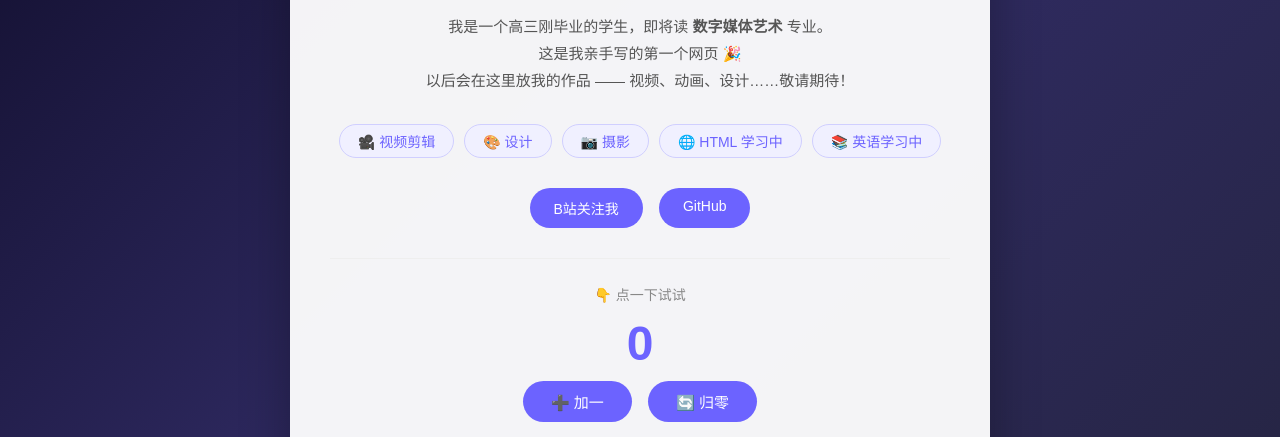
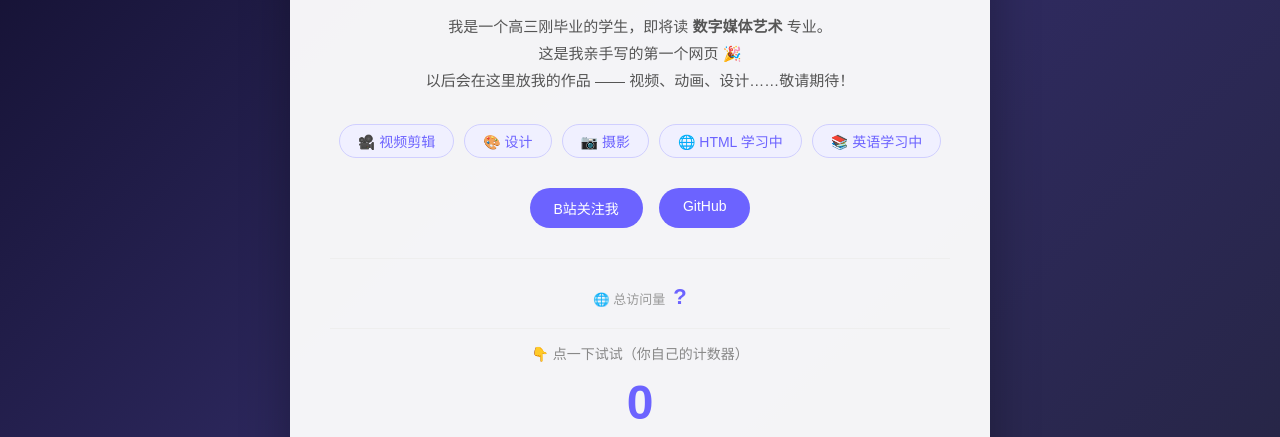
Before and after one commit to markd0gZa1/my-webpage, a plain HTML site: page index.html in a window 1280 px wide. Shown: the part 283-720 px from the top of the page. Drawn offline with Linux system fonts and the light colour scheme; no server answers.

Commit message:
新增：来访人数统计 + 保留个人计数器
- 用 CountAPI 实现全球总访问量统计，页面加载自动 +1
- 每个浏览器会话只计一次，刷新不重复
- 保留 localStorage 个人手点计数器（+1/归零按钮）
- 清晰分区，互不干扰

Co-Authored-By: Claude <noreply@anthropic.com>

```diff
--- a/index.html
+++ b/index.html
@@ -159,6 +159,31 @@
             margin: 10px 0;
         }
 
+        /* ---------- 来访统计（顶部那行） ---------- */
+        .visitor-row {
+            display: flex;
+            justify-content: center;
+            align-items: baseline;
+            gap: 8px;
+            margin-bottom: 6px;
+        }
+        .visitor-row .label {
+            font-size: 13px;
+            color: #999;
+        }
+        .visitor-row .num {
+            font-size: 22px;
+            font-weight: 700;
+            color: #6c63ff;
+        }
+
+        /* ---------- 分割线 ---------- */
+        .counter-divider {
+            height: 1px;
+            background: #eee;
+            margin: 18px 0 14px;
+        }
+
         /* ---------- 按钮样式 ---------- */
         .btn {
             background: #6c63ff;
@@ -241,9 +266,16 @@
             <!-- target="_blank" 表示在新标签页打开 -->
         </div>
 
-        <!-- ═══ JS 互动区域 ═══ -->
+        <!-- ═══ 访问统计 + 互动区 ═══ -->
         <div class="counter-section">
-            <p>👇 点一下试试</p>
+            <div class="visitor-row">
+                <span class="label">🌐 总访问量</span>
+                <span class="num" id="visitorCount">···</span>
+            </div>
+
+            <div class="counter-divider"></div>
+
+            <p style="color:#888;font-size:14px;margin-bottom:12px;">👇 点一下试试（你自己的计数器）</p>
             <span class="count" id="counterDisplay">0</span>
             <button class="btn" onclick="increase()">➕ 加一</button>
             <button class="btn" onclick="resetCount()">🔄 归零</button>
@@ -271,16 +303,33 @@
     -->
     <script>
         // ============================================================
-        // 📦 计数器 —— 数字存你浏览器里，关掉再打开还在
-        //
-        // 每台电脑/手机各记各的，互不影响
-        // 如果你以后想做一个"全球同步"的版本
-        // 可以加个后端（比如 Vercel KV / Firebase），这里留了接口位置
+        // 🌐 来访统计 —— 用 CountAPI（免费，无需注册）
+        // 每个浏览器会话只计一次，刷新页面不重复加
+        // ============================================================
+
+        const visitorEl = document.getElementById('visitorCount');
+
+        // 先显示当前总数
+        fetch('https://api.countapi.xyz/get/markd0gza1.github.io/my-webpage/visits')
+            .then(r => r.json())
+            .then(d => { visitorEl.textContent = d.value.toLocaleString(); })
+            .catch(() => { visitorEl.textContent = '?' });
+
+        // 本次会话还没计过？计一次
+        if (!sessionStorage.getItem('_visited')) {
+            fetch('https://api.countapi.xyz/hit/markd0gza1.github.io/my-webpage/visits')
+                .then(r => r.json())
+                .then(d => { visitorEl.textContent = d.value.toLocaleString(); })
+                .catch(() => {});
+            sessionStorage.setItem('_visited', '1');
+        }
+
+        // ============================================================
+        // 📦 个人手点计数器 —— 存浏览器本地，各设备独立
         // ============================================================
 
         const counterEl = document.getElementById('counterDisplay');
 
-        // ---------- 读/写浏览器本地存储 ----------
         function getCount() {
             const v = localStorage.getItem('my_counter');
             return v ? parseInt(v) : 0;
@@ -291,17 +340,14 @@
             counterEl.textContent = value;
         }
 
-        // ---------- 加一 ----------
         function increase() {
             setCount(getCount() + 1);
         }
 
-        // ---------- 归零 ----------
         function resetCount() {
             setCount(0);
         }
 
-        // ---------- 启动时显示之前存的数 ----------
         counterEl.textContent = getCount();
     </script>
 
```
